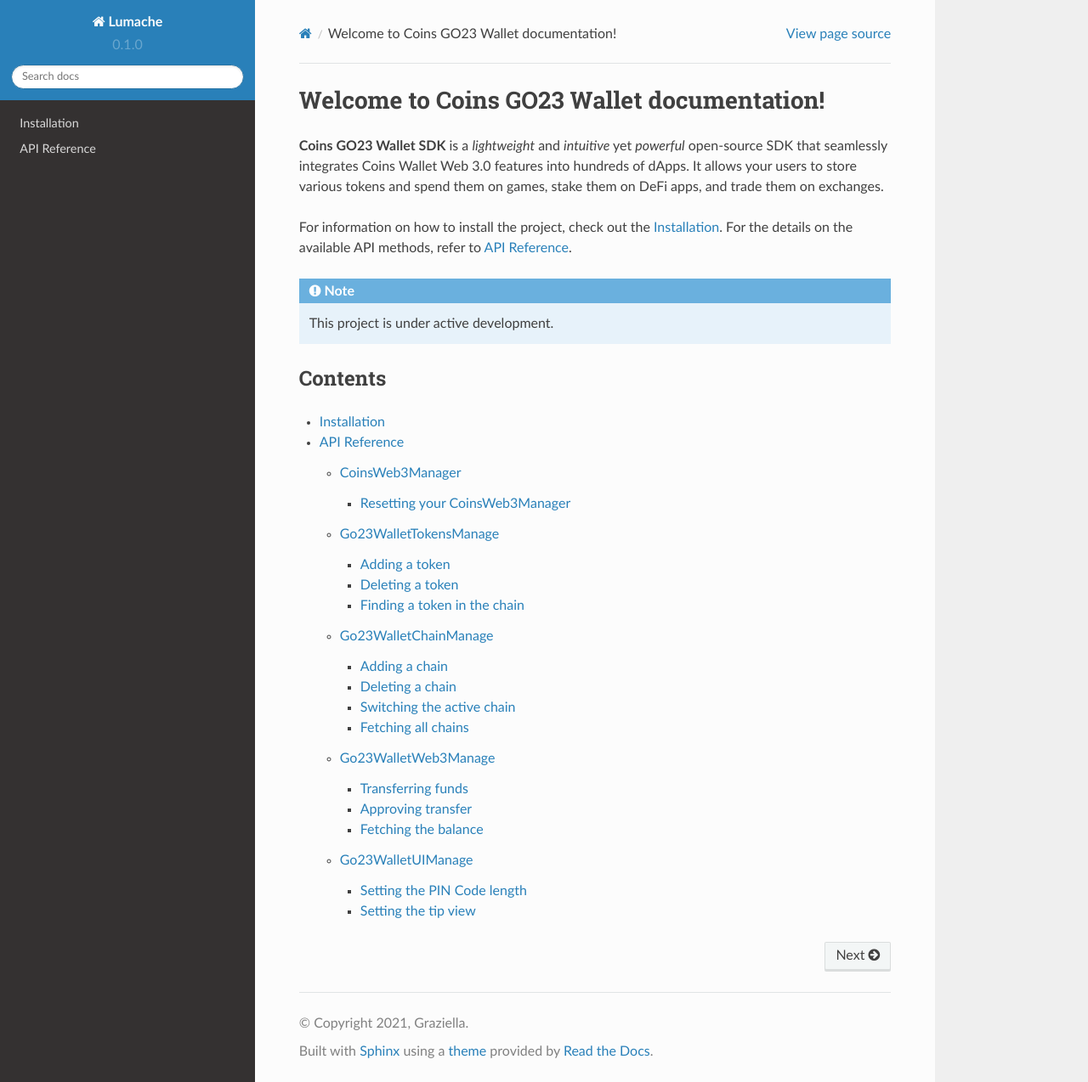
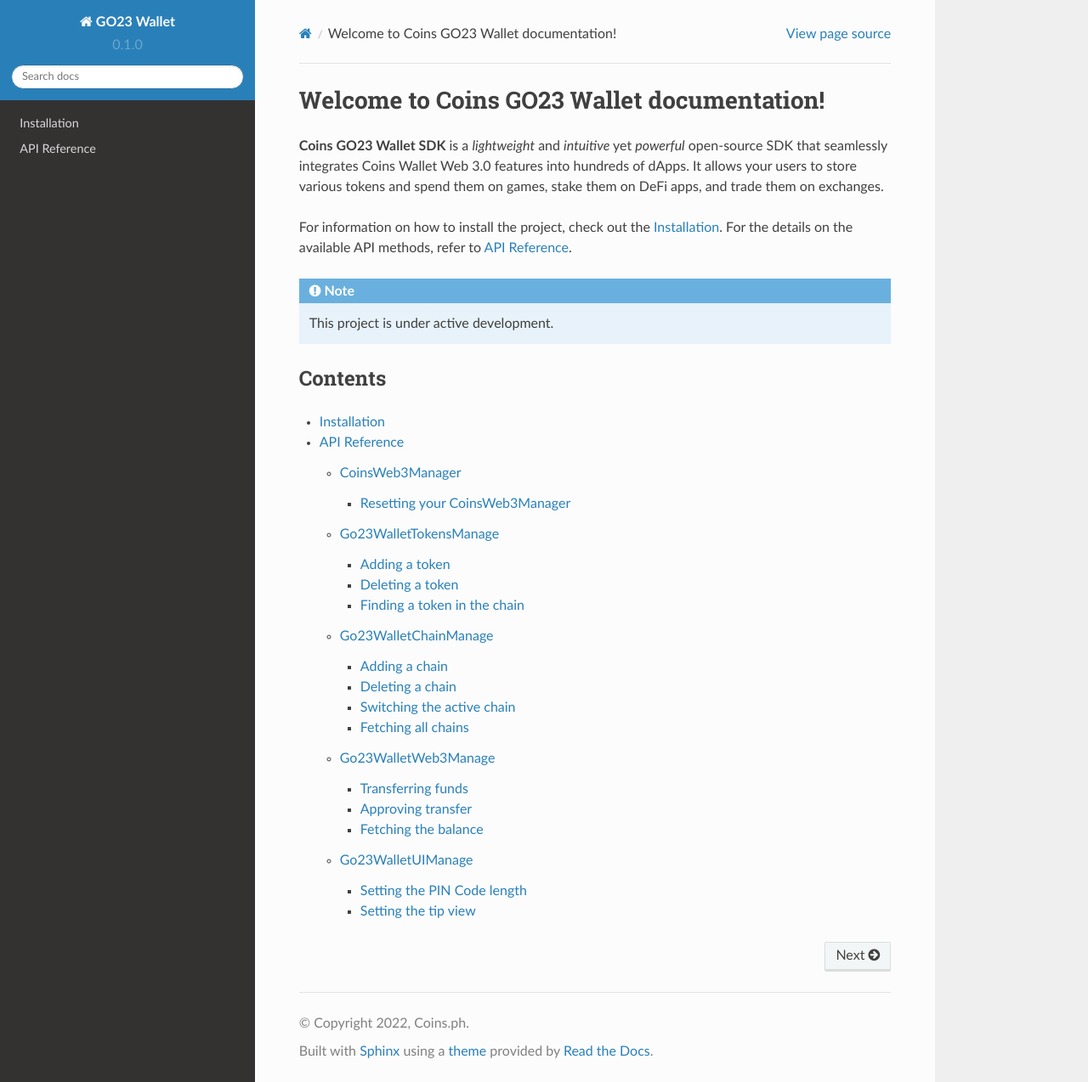
Before and after one commit to vadimsteckler1/coins-web3j-sdk-docs, a Sphinx documentation site: the page built from docs/source/index.rst, in a window 1280 px wide and 1274 px high. Shown: the whole window at 85% size. Built offline with Sphinx 7.4.7 and the Read the Docs theme 2.0.0, drawn with Linux system fonts in a browser that asks for light colours.

Commit message:
Update conf.py

```diff
--- a/docs/source/conf.py
+++ b/docs/source/conf.py
@@ -2,9 +2,9 @@
 
 # -- Project information
 
-project = 'Lumache'
-copyright = '2021, Graziella'
-author = 'Graziella'
+project = 'GO23 Wallet'
+copyright = '2022, Coins.ph'
+author = 'Product Group'
 
 release = '0.1'
 version = '0.1.0'
```
